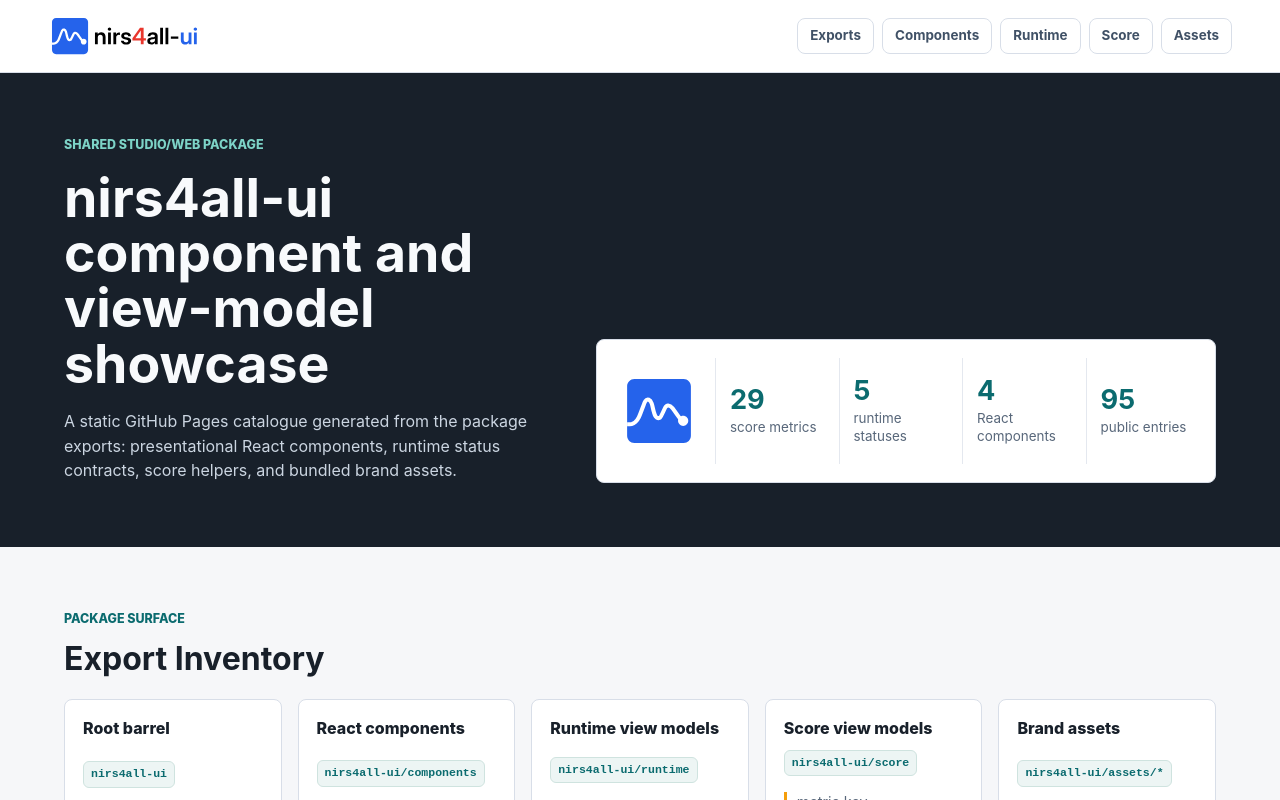
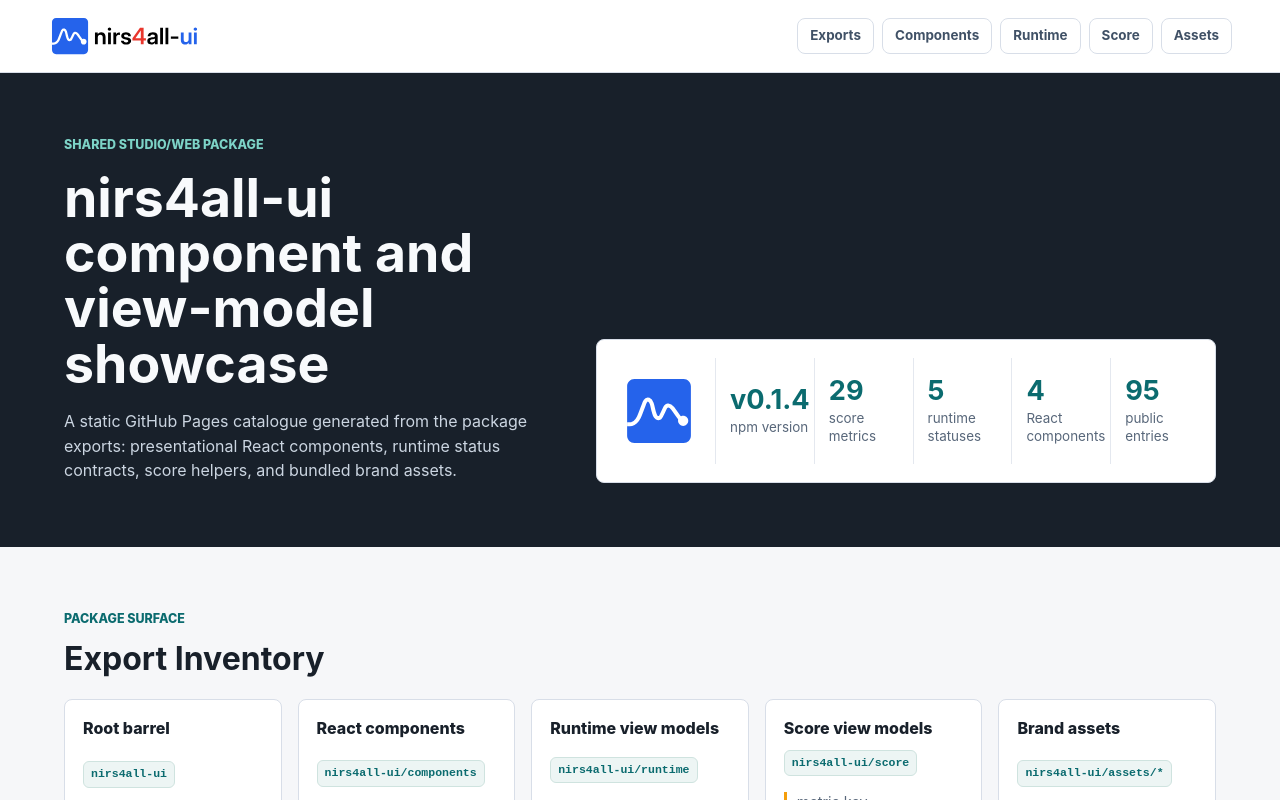
Before and after one commit to GBeurier/nirs4all-ui, a React (Vite) app in the folder site/: page / in a window 1280 px wide. Shown: the top 800 px of the page. Built offline with nearby package versions, Linux system fonts and the light colour scheme.

Commit message:
chore(release): bump to v0.1.4

```diff
--- a/package.json
+++ b/package.json
@@ -1,6 +1,6 @@
 {
   "name": "nirs4all-ui",
-  "version": "0.1.3",
+  "version": "0.1.4",
   "description": "Shared React UI components and pure view-model helpers for nirs4all apps.",
   "type": "module",
   "license": "(CECILL-2.1 OR AGPL-3.0-or-later)",
--- a/site/src/App.tsx
+++ b/site/src/App.tsx
@@ -65,6 +65,9 @@ import {
   parseJsonRecord,
   parseScoreNumber,
 } from "../../src/score/index.js";
+import packageJson from "../../package.json" with { type: "json" };
+
+const packageVersion = packageJson.version;
 
 const engineFixture = {
   engine_actual: "dag-ml",
@@ -513,6 +516,10 @@ export function App() {
         </div>
         <div className="intro-visual" aria-label="Package summary">
           <img src="./favicon.svg" alt="" />
+          <div>
+            <strong>v{packageVersion}</strong>
+            <span>npm version</span>
+          </div>
           <div>
             <strong>{ALL_SCORE_METRICS.length}</strong>
             <span>score metrics</span>
--- a/site/src/styles.css
+++ b/site/src/styles.css
@@ -149,7 +149,7 @@ h2 {
   color: #18202a;
   display: grid;
   gap: 12px;
-  grid-template-columns: 88px repeat(4, minmax(0, 1fr));
+  grid-template-columns: 88px repeat(5, minmax(0, 1fr));
   min-height: 144px;
   padding: 18px;
 }
--- a/tsconfig.json
+++ b/tsconfig.json
@@ -10,6 +10,7 @@
     "noUncheckedIndexedAccess": true,
     "noImplicitOverride": true,
     "exactOptionalPropertyTypes": true,
+    "resolveJsonModule": true,
     "skipLibCheck": true,
     "forceConsistentCasingInFileNames": true,
     "verbatimModuleSyntax": true,
```
Also changed, not shown: 2 other files (tests, documents, lock files or other folders).
